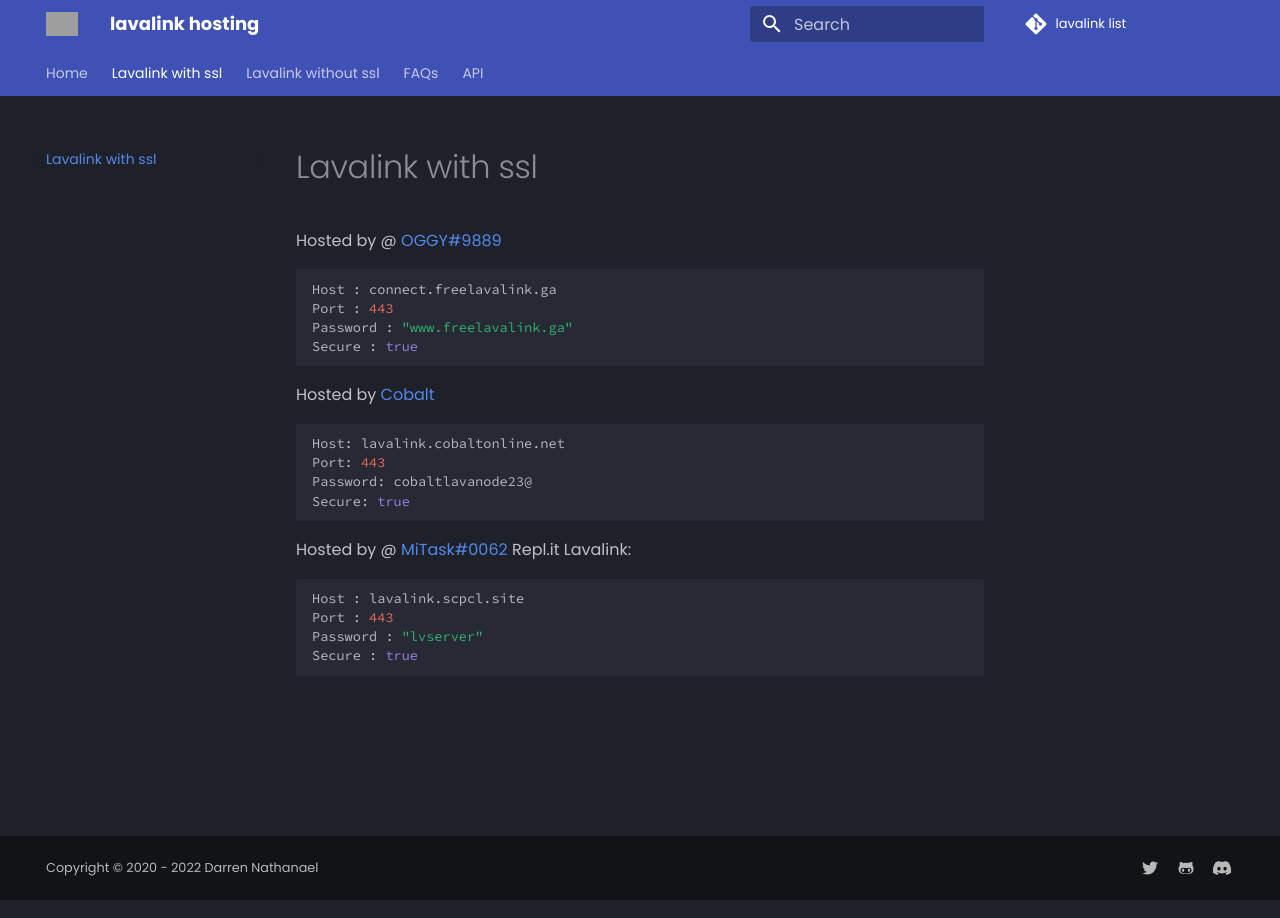
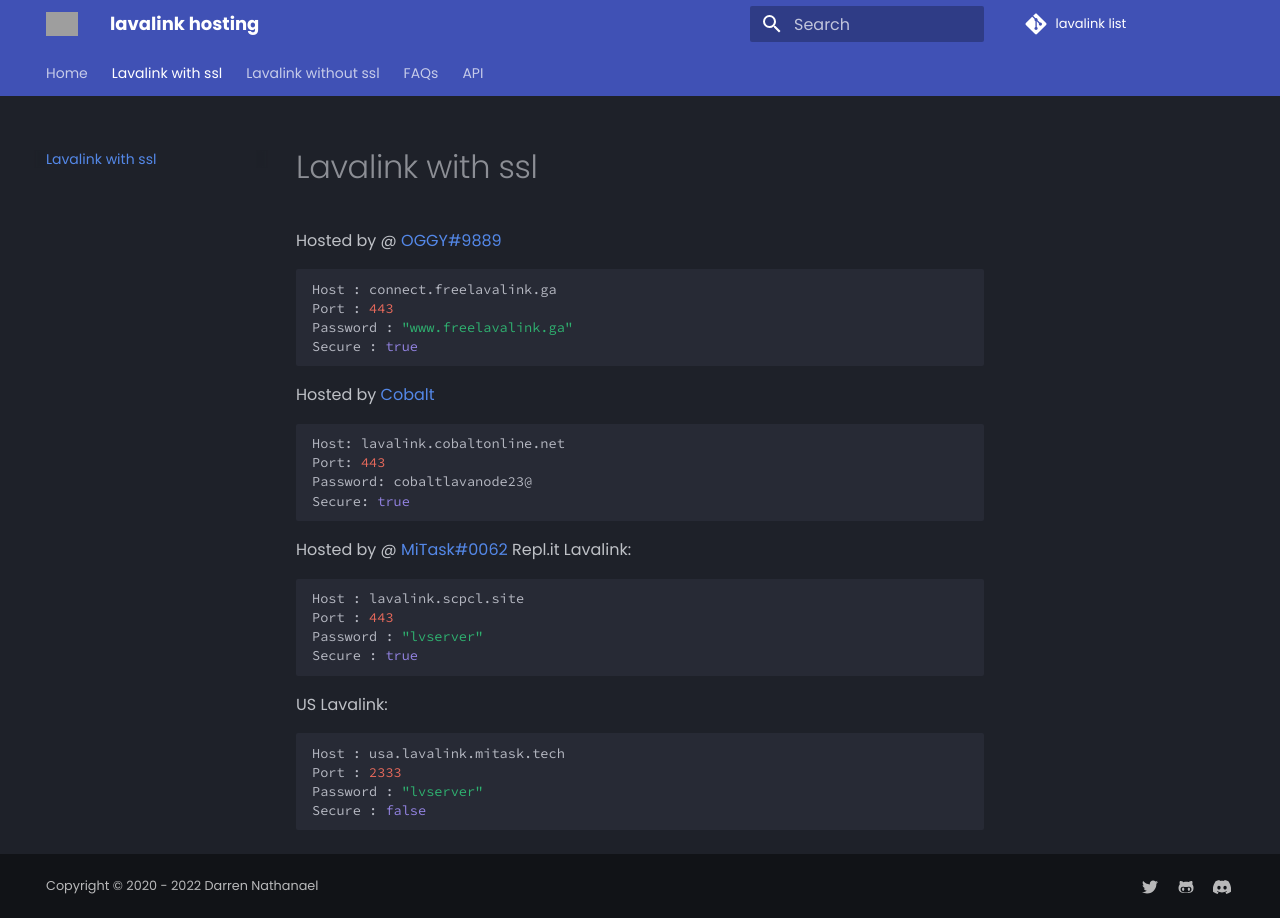
Before and after one commit to DarrenOfficial/lavalink-list, an MkDocs documentation site: the page built from docs/SSL/lavalink-with-ssl.md, in a window 1280 px wide. Built offline with MkDocs 1.6.1 and Material for MkDocs 9.7.7, drawn with Linux system fonts in a browser that asks for light colours; comment, search, counter and statistics services are not loaded; grey boxes are pictures that could not be loaded.

Commit message:
Update lavalink-with-ssl.md

````diff
--- a/docs/SSL/lavalink-with-ssl.md
+++ b/docs/SSL/lavalink-with-ssl.md
@@ -28,3 +28,11 @@ Port : 443
 Password : "lvserver"
 Secure : true
 ```
+
+US Lavalink:
+```bash
+Host : usa.lavalink.mitask.tech
+Port : 2333
+Password : "lvserver"
+Secure : false
+```
````
